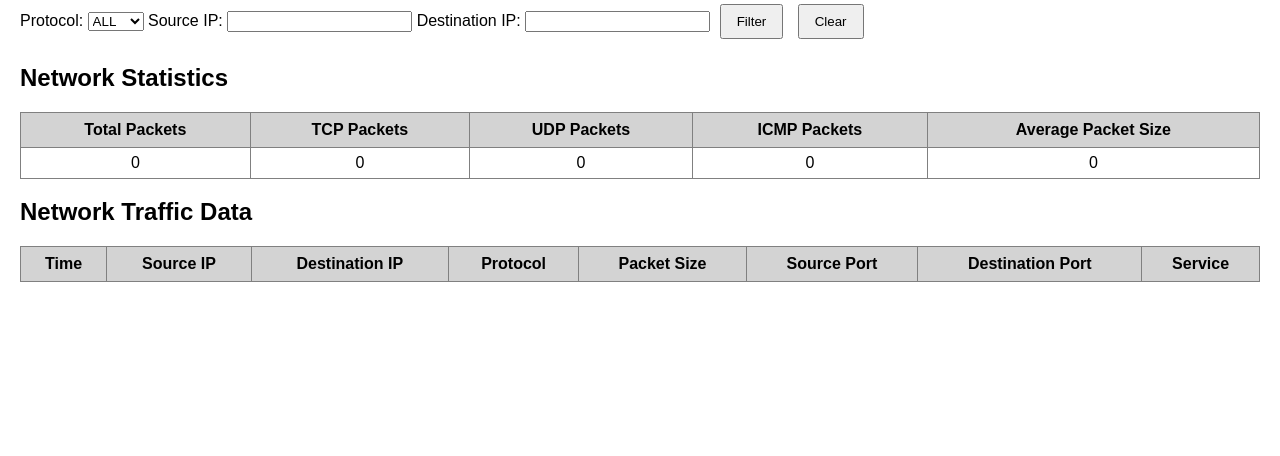
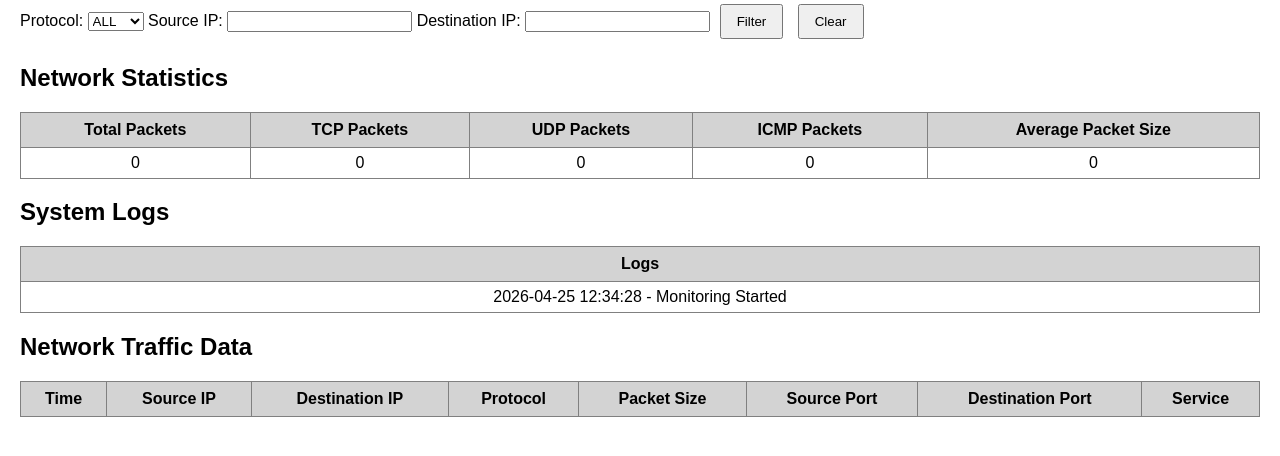
Before and after one commit to Farah-Tanveer/Netra, a Flask app: page / in a window 1280 px wide. Shown: the part 273-729 px from the top of the page. Run offline with Flask 3, Linux system fonts and the light colour scheme; lists and menus that the app fills with data are empty.

Commit message:
Added logging system bsed on timestamp

```diff
--- a/app.py
+++ b/app.py
@@ -1,6 +1,12 @@
 from flask import Flask, render_template, request, redirect
 import pandas as pd
 
+from datetime import datetime
+
+def write_log(message):
+    with open("logs.txt", "a") as f:
+        time_stamp = datetime.now().strftime("%Y-%m-%d %H:%M:%S")
+        f.write(f"{time_stamp} - {message}\n")
 app = Flask(__name__)
 
 monitoring = False
@@ -69,18 +75,30 @@ def home():
 
         data = df.to_dict(orient="records")
 
+    logs = []
+
+    try:
+        with open("logs.txt", "r") as f:
+            logs = f.readlines()
+    except:
+        logs = []
+
     return render_template(
         "index.html",
         data=data,
         monitoring=monitoring,
-        stats=stats
-    )
+        stats=stats,
+        logs=logs
+)
 
 
 @app.route('/start', methods=['POST'])
 def start_monitoring():
     global monitoring
     monitoring = True
+
+    write_log("Monitoring Started")
+
     return redirect('/')
 
 
@@ -88,6 +106,9 @@ def start_monitoring():
 def stop_monitoring():
     global monitoring
     monitoring = False
+
+    write_log("Monitoring Stopped")
+
     return redirect('/')
 
 
--- /dev/null
+++ b/logs.txt
@@ -0,0 +1 @@
+2026-04-25 12:34:28 - Monitoring Started
--- a/templates/index.html
+++ b/templates/index.html
@@ -71,6 +71,24 @@
 
 </table>
 
+<h2>System Logs</h2>
+
+<table border="1">
+
+<tr>
+    <th>Logs</th>
+</tr>
+
+{% for log in logs %}
+
+<tr>
+    <td>{{ log }}</td>
+</tr>
+
+{% endfor %}
+
+</table>
+
 <h2>Network Traffic Data</h2>
 <table border="1">
 
```
